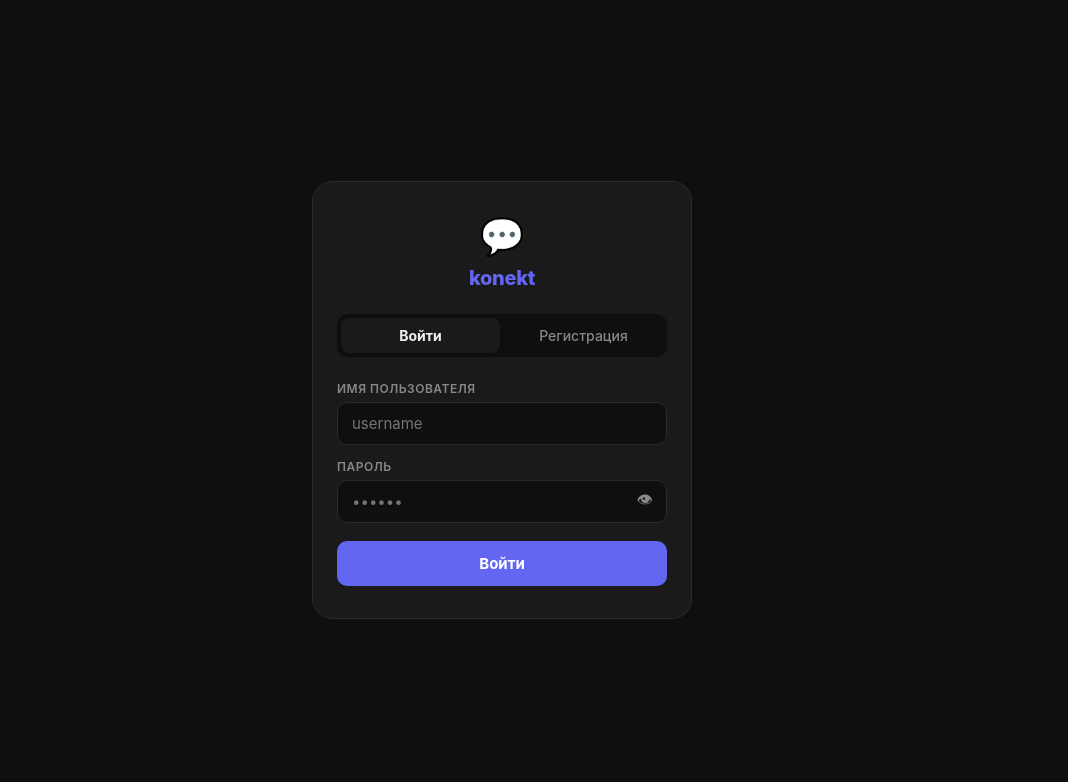
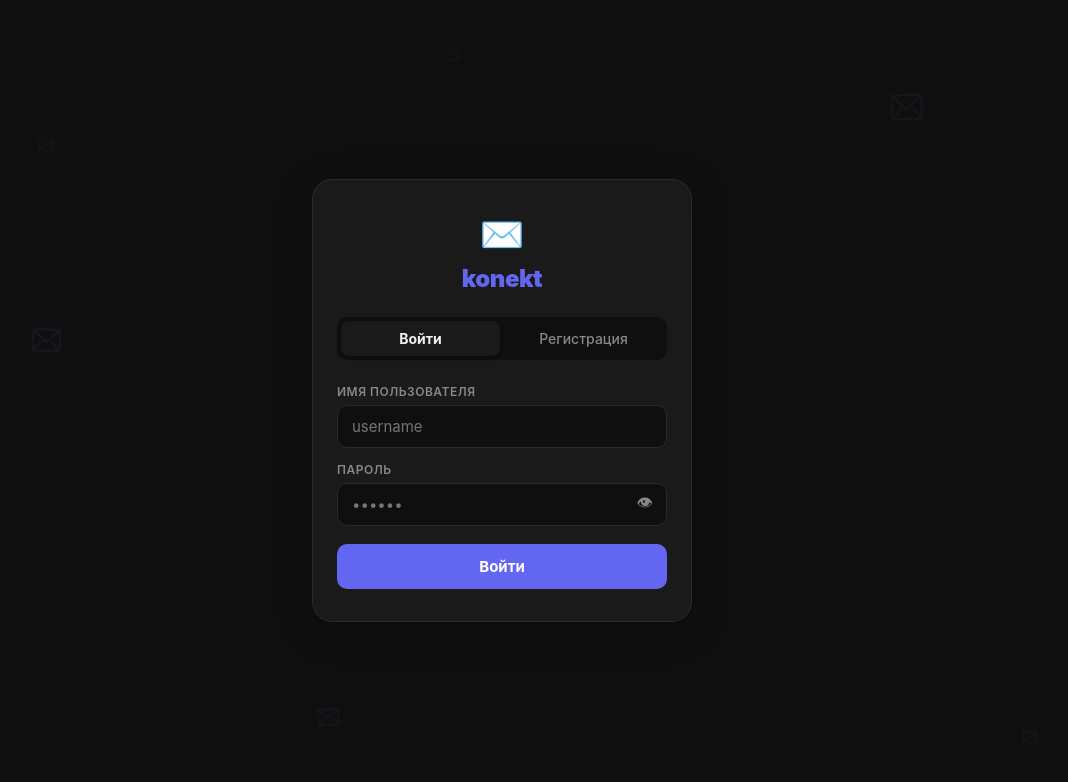
Before and after one commit to bridgecoresystems-cmd/mobile_chat, a Vue app in the folder packages/mobile/: page /#/login in a window 1280 px wide. Shown: the top 782 px of the page, without its empty margins (138-1206 px from the left). Built offline with nearby package versions, Linux system fonts and the light colour scheme; no server answers.

Commit message:
feat: add animated envelopes background to login page and update logo icon

```diff
--- a/packages/mobile/src/composables/useChat.ts
+++ b/packages/mobile/src/composables/useChat.ts
@@ -133,6 +133,13 @@ export function useChat(roomId: string) {
           timestamp: Date.now(),
         }),
       })
+      // Ack all historical messages from others — marks them as read on sender's side
+      const toAck = messages.value.filter(m => !m.mine && !m.deleted)
+      console.log(`[useChat] onopen: sending ${toAck.length} historical acks, msgs total=${messages.value.length}`)
+      for (const msg of toAck) {
+        console.log(`[useChat] acking id=${msg.id}`)
+        sendEnvelope({ ack: AckMsg.create({ message_id: Number(msg.id), user_id: myUserId, room_id: roomId }) })
+      }
     }
     ws.onclose = () => {
       isConnected.value = false
@@ -172,7 +179,9 @@ export function useChat(roomId: string) {
       if (env.ack) {
         // A peer acknowledged one of my messages — mark it as read
         const mid = String(env.ack.message_id)
+        console.log(`[useChat] received ack mid=${mid}, searching in ${messages.value.length} msgs`)
         const msg = messages.value.find(m => m.id === mid && m.mine)
+        console.log(`[useChat] ack match:`, msg ? `found id=${msg.id}` : `NOT FOUND (sample ids: ${messages.value.slice(0,3).map(m=>m.id).join(',')})`)
         if (msg) msg.read = true
       }
 
--- a/packages/mobile/src/pages/LoginPage.vue
+++ b/packages/mobile/src/pages/LoginPage.vue
@@ -1,8 +1,21 @@
 <template>
   <div class="page">
+
+    <!-- Летящие конверты (фон) -->
+    <div class="envelopes" aria-hidden="true">
+      <div v-for="e in envelopes" :key="e.id" class="env" :style="e.style">
+        <svg :width="e.size" :height="e.size" viewBox="0 0 24 24" fill="none" stroke="currentColor" :stroke-width="e.stroke">
+          <rect x="2" y="4" width="20" height="16" rx="2.5"/>
+          <polyline points="2,4 12,13.5 22,4"/>
+          <line x1="2" y1="20" x2="8" y2="13"/>
+          <line x1="22" y1="20" x2="16" y2="13"/>
+        </svg>
+      </div>
+    </div>
+
     <div class="card">
       <div class="logo-wrap">
-        <div class="logo-icon">💬</div>
+        <div class="logo-icon">✉️</div>
         <h1>konekt</h1>
       </div>
 
@@ -69,9 +82,9 @@ import { useAuthStore } from '../stores/auth'
 import { registerPushNotifications } from '../composables/usePushNotifications'
 import { useI18n } from '../composables/useI18n'
 
-const router   = useRouter()
-const auth     = useAuthStore()
-const { t }    = useI18n()
+const router = useRouter()
+const auth   = useAuthStore()
+const { t }  = useI18n()
 
 const mode        = ref<'login' | 'register'>('login')
 const username    = ref('')
@@ -81,6 +94,18 @@ const showPass    = ref(false)
 const showConfirm = ref(false)
 const error       = ref('')
 const loading     = ref(false)
+
+// Конверты: разные размеры, позиции, скорости, дрейф по X
+const envelopes = [
+  { id: 1, size: 32, stroke: 1.2, style: { left: '6%',  animationDuration: '9s',  animationDelay: '0s',    '--tx': '12vw',  '--env-op': 0.11 } },
+  { id: 2, size: 18, stroke: 1.4, style: { left: '20%', animationDuration: '13s', animationDelay: '-5s',   '--tx': '-8vw',  '--env-op': 0.07 } },
+  { id: 3, size: 26, stroke: 1.2, style: { left: '42%', animationDuration: '11s', animationDelay: '-2s',   '--tx': '6vw',   '--env-op': 0.09 } },
+  { id: 4, size: 14, stroke: 1.6, style: { left: '58%', animationDuration: '15s', animationDelay: '-8s',   '--tx': '-14vw', '--env-op': 0.06 } },
+  { id: 5, size: 36, stroke: 1.1, style: { left: '72%', animationDuration: '10s', animationDelay: '-3s',   '--tx': '10vw',  '--env-op': 0.08 } },
+  { id: 6, size: 20, stroke: 1.4, style: { left: '85%', animationDuration: '12s', animationDelay: '-7s',   '--tx': '-6vw',  '--env-op': 0.10 } },
+  { id: 7, size: 24, stroke: 1.3, style: { left: '33%', animationDuration: '14s', animationDelay: '-11s',  '--tx': '16vw',  '--env-op': 0.07 } },
+  { id: 8, size: 16, stroke: 1.5, style: { left: '92%', animationDuration: '8s',  animationDelay: '-4s',   '--tx': '-10vw', '--env-op': 0.09 } },
+]
 
 async function submit() {
   error.value   = ''
@@ -92,11 +117,9 @@ async function submit() {
       if (password.value !== confirm.value) return
       await auth.register(username.value, password.value)
     }
-    // Регистрируем FCM токен (только на нативном устройстве)
     if (auth.chat_token) {
       registerPushNotifications(auth.chat_token).catch(() => {})
     }
-    // После входа — роутер сам проверит профиль и перенаправит на /setup если нужно
     router.push('/contacts')
   } catch (e: any) {
     error.value = e.message
@@ -108,15 +131,56 @@ async function submit() {
 
 <style scoped>
 .page {
+  position: relative;
   display: flex;
   align-items: center;
   justify-content: center;
   min-height: 100dvh;
   padding: 24px;
   background: var(--bg);
+  overflow: hidden;
 }
 
+/* ── Конверты ──────────────────────────────────────────────────────────────── */
+.envelopes {
+  position: fixed;
+  inset: 0;
+  pointer-events: none;
+  z-index: 0;
+}
+
+.env {
+  position: absolute;
+  bottom: -60px;
+  color: var(--accent);
+  animation: flyUp linear infinite;
+  will-change: transform, opacity;
+}
+
+@keyframes flyUp {
+  0% {
+    transform: translateY(0) translateX(0) rotate(-8deg);
+    opacity: 0;
+  }
+  8% {
+    opacity: var(--env-op, .1);
+  }
+  45% {
+    transform: translateY(-50vh) translateX(calc(var(--tx, 0) * .5)) rotate(4deg);
+  }
+  88% {
+    opacity: var(--env-op, .1);
+  }
+  100% {
+    transform: translateY(-115vh) translateX(var(--tx, 0)) rotate(-6deg);
+    opacity: 0;
+  }
+}
+
+/* ── Карточка ──────────────────────────────────────────────────────────────── */
 .card {
+  position: relative;
+  z-index: 1;
   width: 100%;
   max-width: 380px;
   background: var(--surface);
@@ -126,6 +190,7 @@ async function submit() {
   display: flex;
   flex-direction: column;
   gap: 24px;
+  box-shadow: 0 8px 40px rgba(0,0,0,.18);
 }
 
 .logo-wrap {
@@ -138,10 +203,10 @@ async function submit() {
 .logo-icon { font-size: 36px; }
 
 h1 {
-  font-size: 20px;
-  font-weight: 800;
+  font-size: 24px;
+  font-weight: 900;
   color: var(--accent);
-  letter-spacing: -0.3px;
+  letter-spacing: -0.5px;
 }
 
 .tabs {
```
